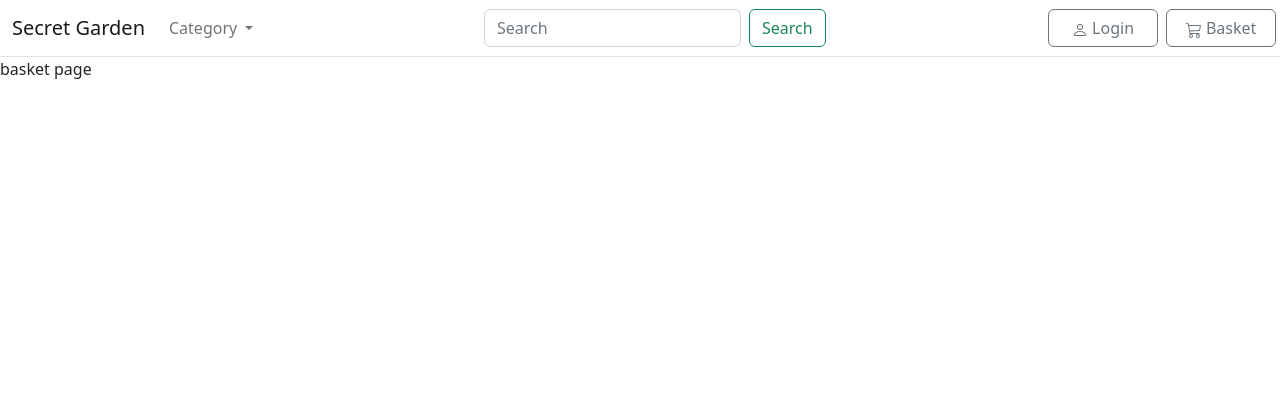
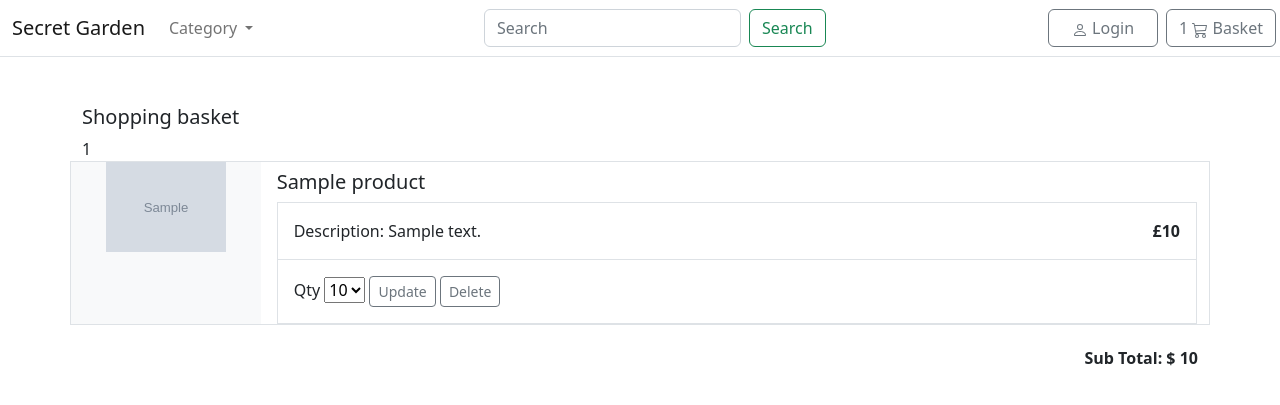
Before and after one commit to lalalalyt/ecommerce, a Django app: template templates/store/basket/summary.html in a window 1280 px wide. Shown: the top 405 px of the page. Run offline with Django 4.2, Linux system fonts and the light colour scheme; the template is opened without the code that fills it: most values are stand-ins (such as "Sample title", 1, 10 or a date in 2020); grey boxes marked "Sample" are stand-in pictures.

Commit message:
add basket

```diff
--- a/basket/urls.py
+++ b/basket/urls.py
@@ -6,6 +6,7 @@ app_name = 'basket'
 
 urlpatterns = [
     path('',views.basket_summary, name = 'basket_summary'),
-    path('add/',views.basket_add, name='basket_add')
+    path('add/',views.basket_add, name='basket_add'),
+    path('delete/', views.basket_delete, name='basket_delete')
 
 ]
--- a/templates/store/base.html
+++ b/templates/store/base.html
@@ -54,9 +54,14 @@
                     </a>
                     <a type="button" role="button" href="{% url "basket:basket_summary"%}"
                         class="btn btn-outline-secondary col-6">
-                        {% comment %} <div id="basket-qty" class="d-inline-flex"></div> {% endcomment %}
                         {% with total_qty=basket|length %}
-
+                        <div id="basket-qty" class="d-inline-flex">
+                            {% if total_qty > 0 %}
+                            {{total_qty}}
+                            {% else %}
+                            0
+                            {% endif %}
+                        </div>
                         {% endwith %}
                         <svg xmlns="http://www.w3.org/2000/svg" width="16" height="16" fill="currentColor"
                             class="bi bi-cart3" viewBox="0 0 16 16">
--- a/templates/store/basket/summary.html
+++ b/templates/store/basket/summary.html
@@ -1,7 +1,80 @@
-{% extends "../base.html" %}
-{% load static %}
-{% block title %} Basket {% endblock %}
+{% extends "../base.html" %} {% load static %} {% block title %} Basket Summary
+{% endblock %} {% block content %}
+<main class="pt-5">
+    <div class="container">
+        <h1 class="h5">Shopping basket</h1>
+        {% for item in basket %}
+            {% with product=item.product %}
+            {{ product.id }}
+            <div data-index="{{product.id}}" class="row mb-4 border product-item">
+            <div class="col-md-3 col-lg-2 order-md-first bg-light">
+              <img class="img-fluid mx-auto d-block" width="120px" alt="Responsive image" src="{{ product.image.url }}">
+            </div>
+            <div class="col-md-9 col-lg-10 ps-md-3 ps-lg-10">
+              <a href="{{ product.get_absolute_url }}" class="text-decoration-none text-reset">
+                <h1 class="h5 pt-2">{{ product.title }}</h1>
+              </a>
+              <div class="border">
+                <div class="col border-bottom">
+                  <div class="row p-3">
+                    <div class="col-6">Description: {{ product.description }}</div>
+                    <div class="col-6 text-end"><span class="h6 fw-bold">£{{ product.price }}</span></div>
+                  </div>
+                </div>
+                <div class="col">
+                  <div class="row p-3">
+                    <div class="col-12">
+                      <label for="select">Qty</label>
+                      <select id="select{{product.id}}">
+                        <option selected>
+                          {{item.Qty}}
+                        </option>
+                        <option value="1">1</option>
+                        <option value="2">2</option>
+                        <option value="3">3</option>
+                        <option value="4">4</option>
+                      </select>
+                      <button type="button" id="update-button" data-index="{{product.id}}"
+                        class="btn btn-outline-secondary btn-sm update-button">
+                        Update
+                      </button>
+                      <button type="button" id="delete-button" data-index="{{product.id}}"
+                        class="btn btn-outline-secondary btn-sm delete-button">
+                        Delete
+                      </button>
+                    </div>
+                  </div>
+                </div>
+              </div>
+            </div>
+            </div>
+            {% endwith %}
+        {% endfor %}
 
-{% block content %}
-    basket page
-{% endblock  %}
+        <div class="col-12 text-end">
+            <div class="h6 fw-bold">
+                Sub Total: $
+                <div id="subtotal" class="d-inline-flex">
+                    {{basket.get_total_price}}
+                </div>
+            </div>
+        </div>
+    </div>
+</main>
+
+<script>
+    $(document).on('click', '#delete-button', function(event){
+        event.preventDefault();
+        $.post(
+            '{% url "basket:basket_delete" %}', {
+                product_id: $(this).data('index'),
+                csrfmiddlewaretoken: "{{csrf_token}}",
+                action: 'delete'
+            },
+            () => {
+                console.log('success')
+            }
+        )
+    })
+</script>
+{% endblock %}
--- a/templates/store/products/productDetail.html
+++ b/templates/store/products/productDetail.html
@@ -55,10 +55,11 @@
                 product_id: $('#add-button').val(),
                 product_Qty: $('#select-Qty').val(),
                 csrfmiddlewaretoken: "{{csrf_token}}",
-                action: 'post'
+                action: 'add'
             },
             (res) => {
                 document.getElementById("basket-qty").innerHTML=res.qty
+                console.log('success')
             }
         )
     })
```
Also changed, not shown: basket/basket.py (+35 -3 lines), basket/views.py (+12 -2 lines), db.sqlite3, media/image/DSC_3636-HDR.jpeg (added).
